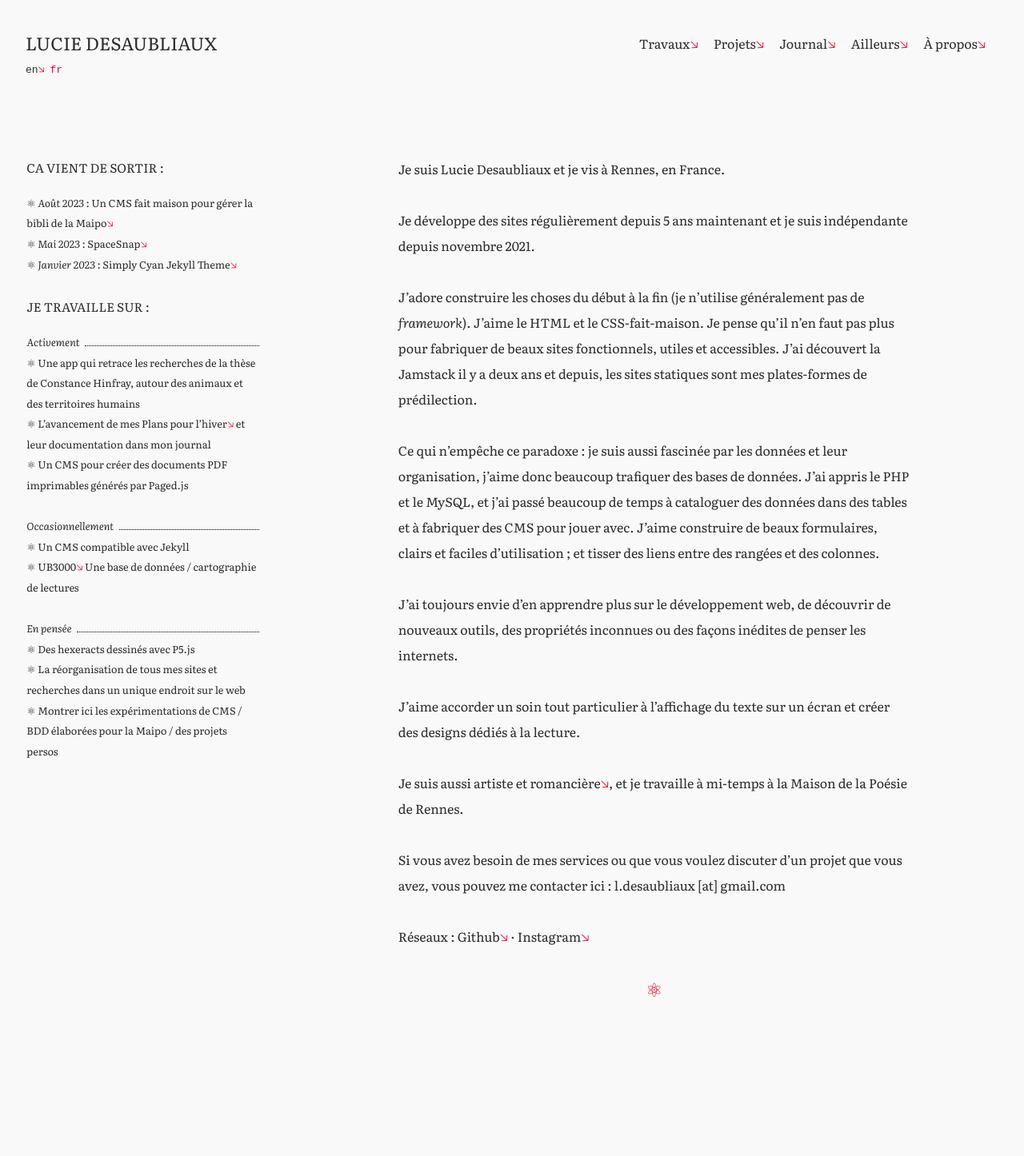
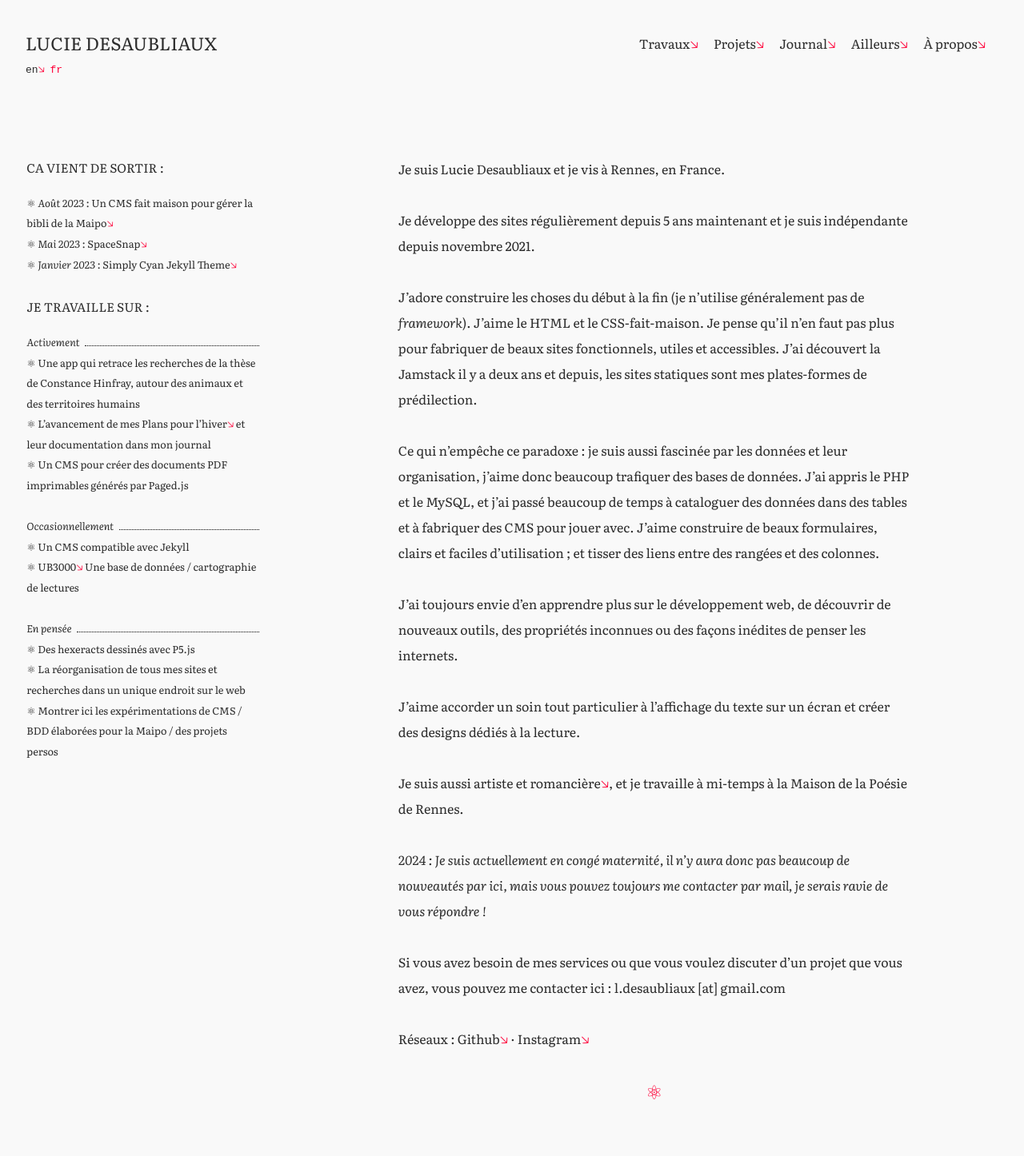
Before and after one commit to PQuod/dev_portfolio, a Jekyll site: the page built from fr/about.markdown, in a window 1280 px wide. Shown: the whole page at 80% size. Built offline with Jekyll 4.4.1, drawn with Linux system fonts in a browser that asks for light colours; before the commit the page ends 1318 px from its top, so only the background shows below that.

Commit message:
Update about.markdown

```diff
--- a/fr/about.markdown
+++ b/fr/about.markdown
@@ -19,7 +19,8 @@ J'aime accorder un soin tout particulier à l'affichage du texte sur un écran e
 
 Je suis aussi [artiste et romancière](https://luciedesaubliaux.fr), et je travaille à mi-temps à la Maison de la Poésie de Rennes.
 
+*2024 : Je suis actuellement en congé maternité, il n'y aura donc pas beaucoup de nouveautés par ici, mais vous pouvez toujours me contacter par mail, je serais ravie de vous répondre !*
+
 Si vous avez besoin de mes services ou que vous voulez discuter d'un projet que vous avez, vous pouvez me contacter ici : l.desaubliaux [at] gmail.com
 
-
 Réseaux : [Github](https://github.com/PQuod) &middot; [Instagram](https://www.instagram.com/lucie_desaubliaux/)
```
